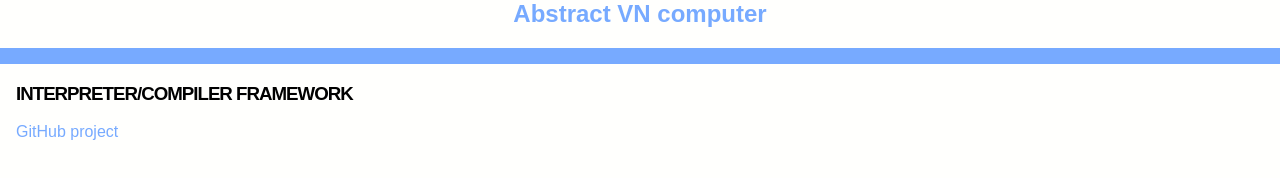
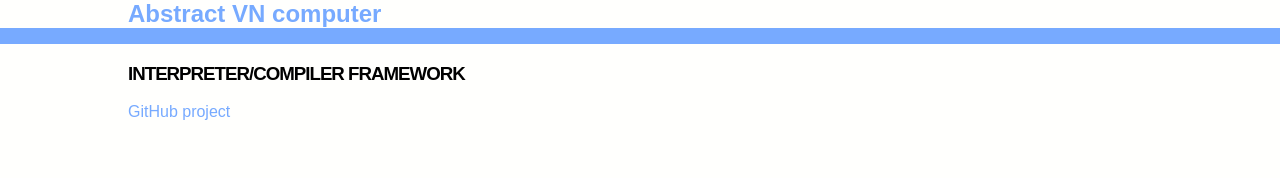
Before and after one commit to chainjazz/nvm, a plain HTML site: page docs/index.html in a window 1280 px wide. Drawn offline with Linux system fonts and the light colour scheme.

Commit message:
vmas: ghdocs updated

```diff
--- a/docs/main.css
+++ b/docs/main.css
@@ -6,7 +6,8 @@
 }
 
 #mcont {
-	margin: 1em;
+	margin: 1em auto 1em auto;
+	width: 80%
 }
 
 #mcont A {
@@ -25,7 +26,9 @@ BODY
 H2 {
 	color: #77AAFF;
 	font-family: Arial, sans-serif;
-	text-align: center;
+	/*text-align: center; /**/
+	width: 80%;
+	margin: 0 auto 0 auto;
 }
 
 H3 {
```
